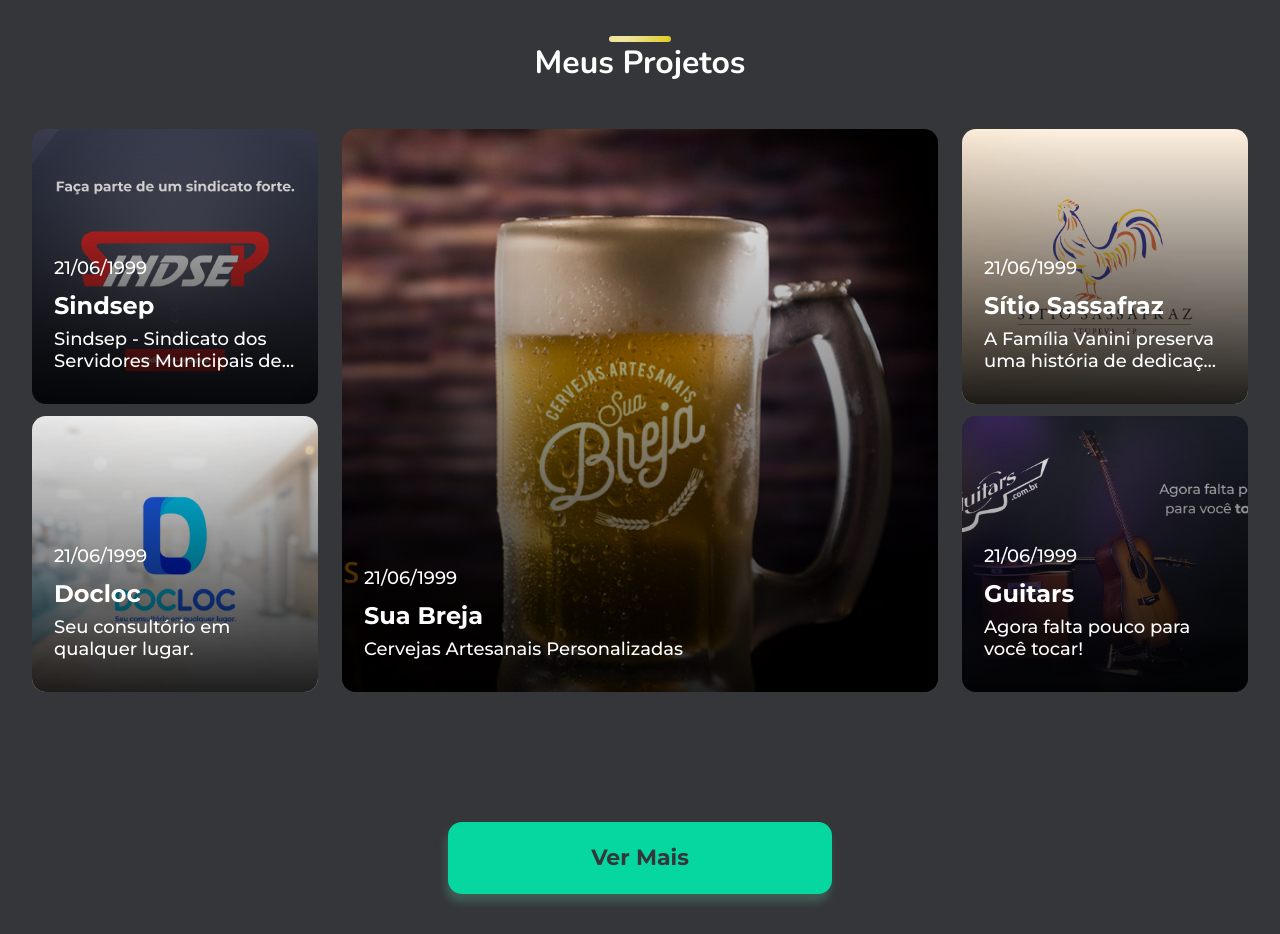
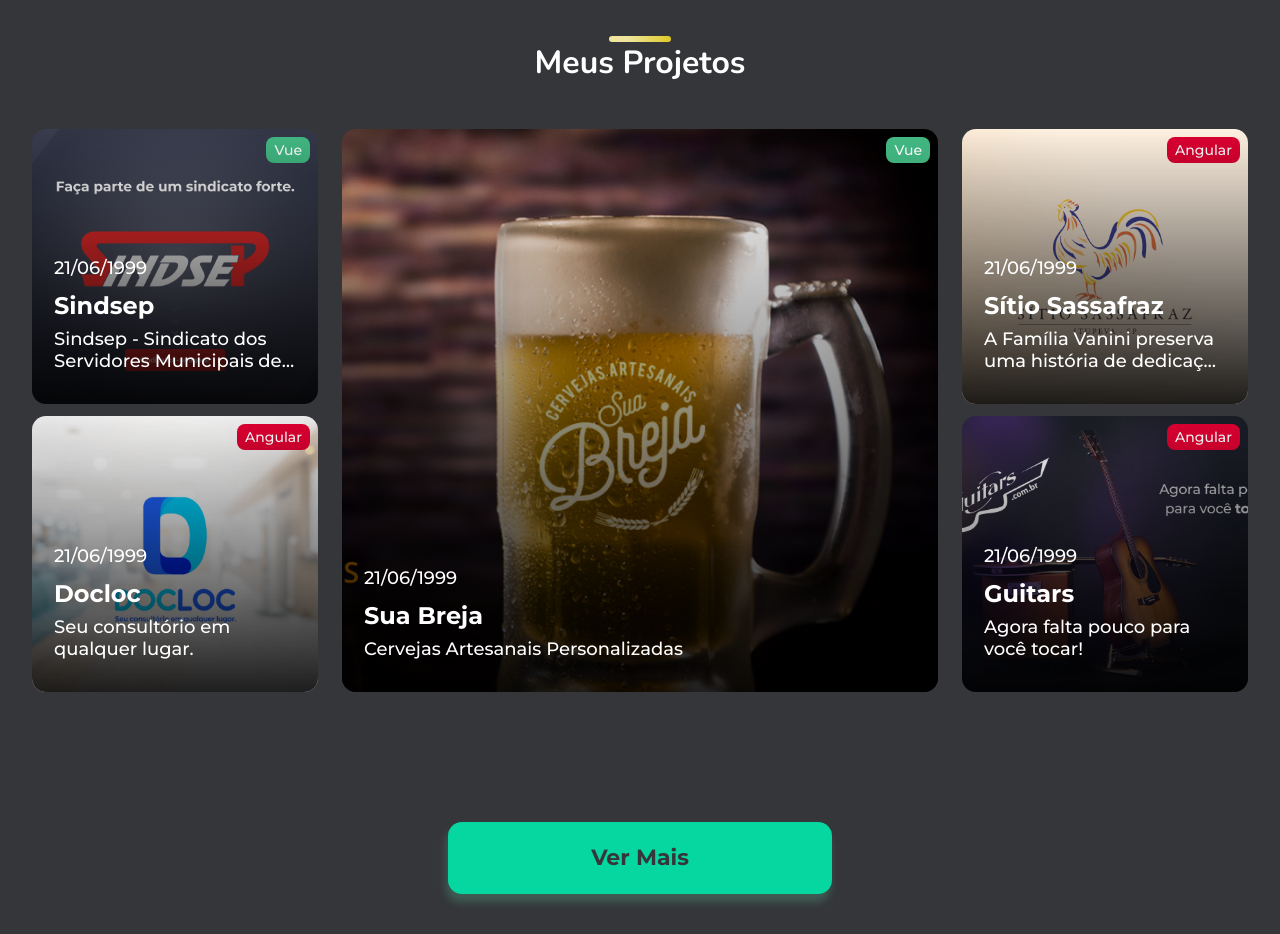
Before and after one commit to PetersonFonsec/my_blog, a Next.js app: page / in a window 1280 px wide. Shown: the part 1180-2114 px from the top of the page. Built offline with nearby package versions, Linux system fonts and the light colour scheme.

Commit message:
feat: Implementado badge nos cards de projetos

```diff
--- a/components/Cards/CardInfo/index.jsx
+++ b/components/Cards/CardInfo/index.jsx
@@ -1,10 +1,25 @@
 import Image from "next/image";
+import Badge from "../../Badge";
 
 import { Card, Content, Title, Description, Date } from "./style";
 
-function CardInfo({ title, description, date, thumb }) {
+function getColor(stack) {
+  const stacks = {
+    Angular: "red",
+    React: "blue",
+    Vue: "green",
+    WordPress: "darkBlue",
+  };
+
+  return stacks[stack];
+}
+
+function CardInfo({ title, description, date, thumb, stack }) {
   return (
     <Card>
+      <div className="badge">
+        <Badge color={getColor(stack)}>{stack}</Badge>
+      </div>
       <Image layout="fill" src={thumb} alt={title} />
       <Content>
         <Date>{date}</Date>
--- a/components/Cards/CardInfo/style.js
+++ b/components/Cards/CardInfo/style.js
@@ -15,6 +15,13 @@
     left: 0;
     top: 0;
     object-fit: cover;
+  }
+
+  .badge {
+    position: absolute;
+    top: 8px;
+    right: 8px;
+    z-index: 1;
   }
 `;
 
--- a/components/Lists/Projects/models.js
+++ b/components/Lists/Projects/models.js
@@ -4,12 +4,14 @@
     description: "Sindsep - Sindicato dos Servidores Municipais de São Paulo",
     date: "21/06/1999",
     thumb: "/projects/sindsep-share.png",
+    stack: "Vue",
   },
   {
     title: "Sua Breja",
     description: "Cervejas Artesanais Personalizadas",
     date: "21/06/1999",
     thumb: "/projects/suabreja-share.png",
+    stack: "Vue",
   },
   {
     title: "Sítio Sassafraz",
@@ -17,18 +19,21 @@
       "A Família Vanini preserva uma história de dedicação e amor no interior de São Paulo. Essa é a sua chance de sair da cidade e aproveitar um dia inesquecível perto da natureza!",
     date: "21/06/1999",
     thumb: "/projects/sitio-share.png",
+    stack: "Angular",
   },
   {
     title: "Docloc",
     description: "Seu consultório em qualquer lugar.",
     date: "21/06/1999",
     thumb: "/projects/docloc-share.png",
+    stack: "Angular",
   },
   {
     title: "Guitars",
     description: "Agora falta pouco para você tocar!",
     date: "21/06/1999",
     thumb: "/projects/guitars-share.png",
+    stack: "Angular",
   },
   {
     title: "Sindicato dos Metalúrgicos do ABC",
@@ -36,6 +41,7 @@
       "A combatividade, o fortalecimento das bases, o alto índice de representação sindical e a sintonia com os movimentos sociais na luta contra as desigualdades de renda e de direitos, são características que ajudaram a transformar o Sindicato dos Metalúrgicos do ABC numa referência nacional e internacional.",
     date: "21/06/1999",
     thumb: "/projects/smabc-share.png",
+    stack: "WordPress",
   },
   {
     title: "Amazon Lord - Viva experiências memoráveis!",
@@ -43,6 +49,7 @@
       "A Amazon Lord realiza expedições memoráveis de Pesca Esportiva e Turismo Ecológico pelos rios da Amazônia.",
     date: "21/06/1999",
     thumb: "/projects/amazon-share.png",
+    stack: "WordPress",
   },
   {
     title: "Pet In Time",
@@ -50,5 +57,6 @@
       "Perfeito para você que é apaixonado por Pets, através de sua geolocalização você encontra produtos e serviços pets próximos, e o melhor, todos com descontos!!",
     date: "21/06/1999",
     thumb: "/projects/petintime-share.png",
+    stack: "React",
   },
 ];
```
